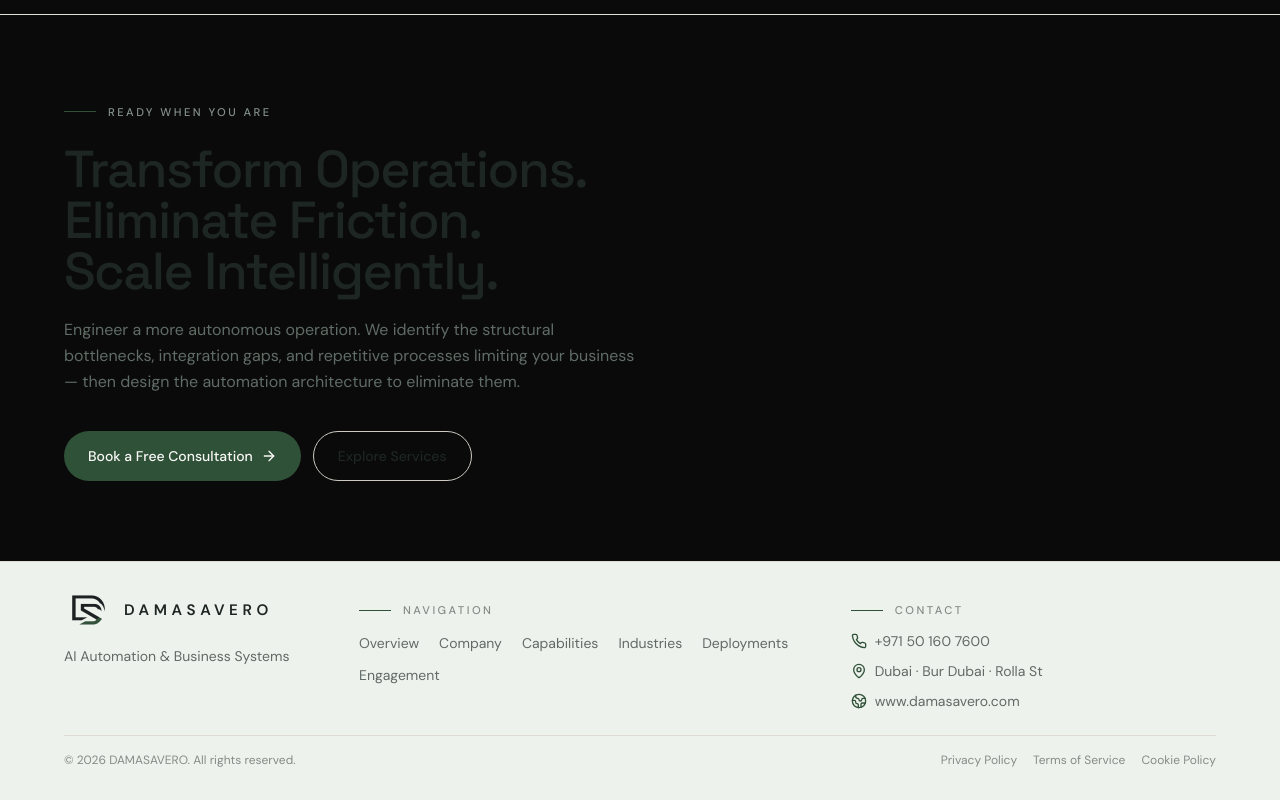
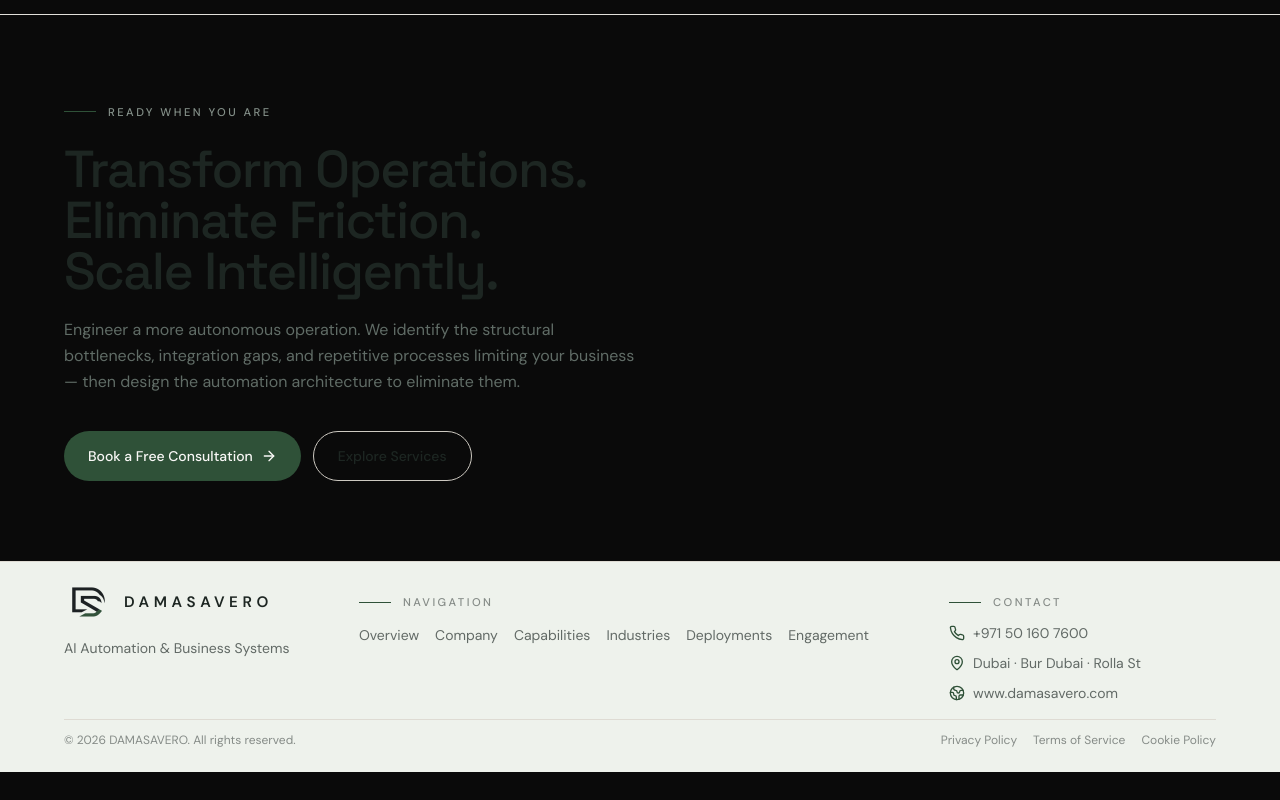
Before and after one commit to Osamatello/osamatelloagency-telloagency, a Next.js app: page / in a window 1280 px wide. Shown: the part 6823-7623 px from the top of the page. After the commit the page ends 7595 px from the top, so only its background shows below. Built offline with nearby package versions, Linux system fonts and the light colour scheme.

Commit message:
Finalize homepage responsive correction

```diff
--- a/components/site/Footer.tsx
+++ b/components/site/Footer.tsx
@@ -10,7 +10,7 @@ export function Footer() {
 
   return (
     <footer className="relative z-10 border-t border-[#dedbd3] bg-[#eef2ec] text-[#1d2521]">
-      <div className="container-page py-6 sm:py-8 lg:py-8">
+      <div className="container-page py-6 sm:py-8 lg:py-6">
         <div className="grid gap-5 sm:gap-8 md:grid-cols-12 md:gap-7">
           <div className="md:col-span-4 lg:col-span-3">
             <Logo />
@@ -19,9 +19,9 @@ export function Footer() {
             </p>
           </div>
 
-          <div className="md:col-span-4 lg:col-span-5">
+          <div className="md:col-span-4 lg:col-span-6">
             <h3 className="eyebrow text-[#858b87]">{dict.footer.navTitle}</h3>
-            <ul className="mt-2 grid grid-cols-2 gap-x-4 gap-y-1.5 sm:mt-3 sm:gap-y-2 lg:flex lg:flex-wrap lg:gap-x-5 lg:gap-y-2">
+            <ul className="mt-2 grid grid-cols-2 gap-x-4 gap-y-1.5 sm:mt-3 sm:gap-y-2 lg:flex lg:flex-wrap lg:gap-x-4 lg:gap-y-2 xl:flex-nowrap">
               {dict.nav.slice(0, 6).map((item) => (
                 <li key={item.href}>
                   <Link href={item.href} className="text-sm text-[#626a66] transition-colors hover:text-brand">
@@ -32,7 +32,7 @@ export function Footer() {
             </ul>
           </div>
 
-          <div className="md:col-span-4">
+          <div className="md:col-span-4 lg:col-span-3">
             <h3 className="eyebrow text-[#858b87]">{dict.footer.contactTitle}</h3>
             <ul className="mt-2 space-y-1.5 text-sm text-[#626a66] sm:mt-3 sm:space-y-2.5">
               <li className="flex items-center gap-2">
@@ -51,7 +51,7 @@ export function Footer() {
           </div>
         </div>
 
-        <div className="mt-5 flex flex-col gap-2.5 border-t border-[#dedbd3] pt-4 text-xs text-[#858b87] sm:mt-6 sm:flex-row sm:items-center sm:justify-between sm:gap-4 sm:pt-4">
+        <div className="mt-5 flex flex-col gap-2.5 border-t border-[#dedbd3] pt-4 text-xs text-[#858b87] sm:mt-6 sm:flex-row sm:items-center sm:justify-between sm:gap-4 sm:pt-4 lg:mt-4 lg:pt-3">
           <p>© 2026 {dict.brand.name}. {dict.footer.rights}</p>
           <div className="flex flex-wrap gap-x-3 gap-y-1.5 sm:gap-x-4 sm:gap-y-2">
             {dict.footer.legal.map((item) => (
```
